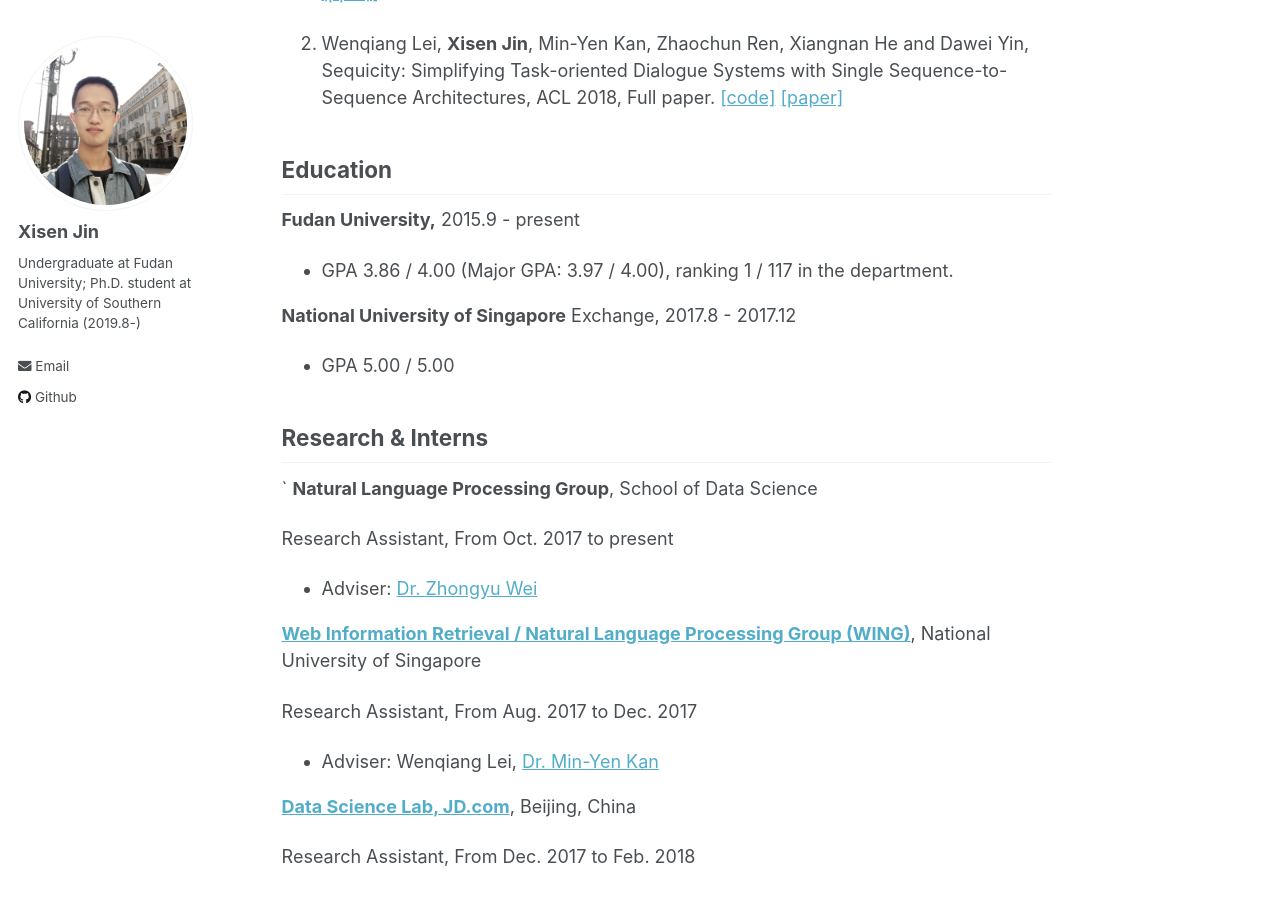
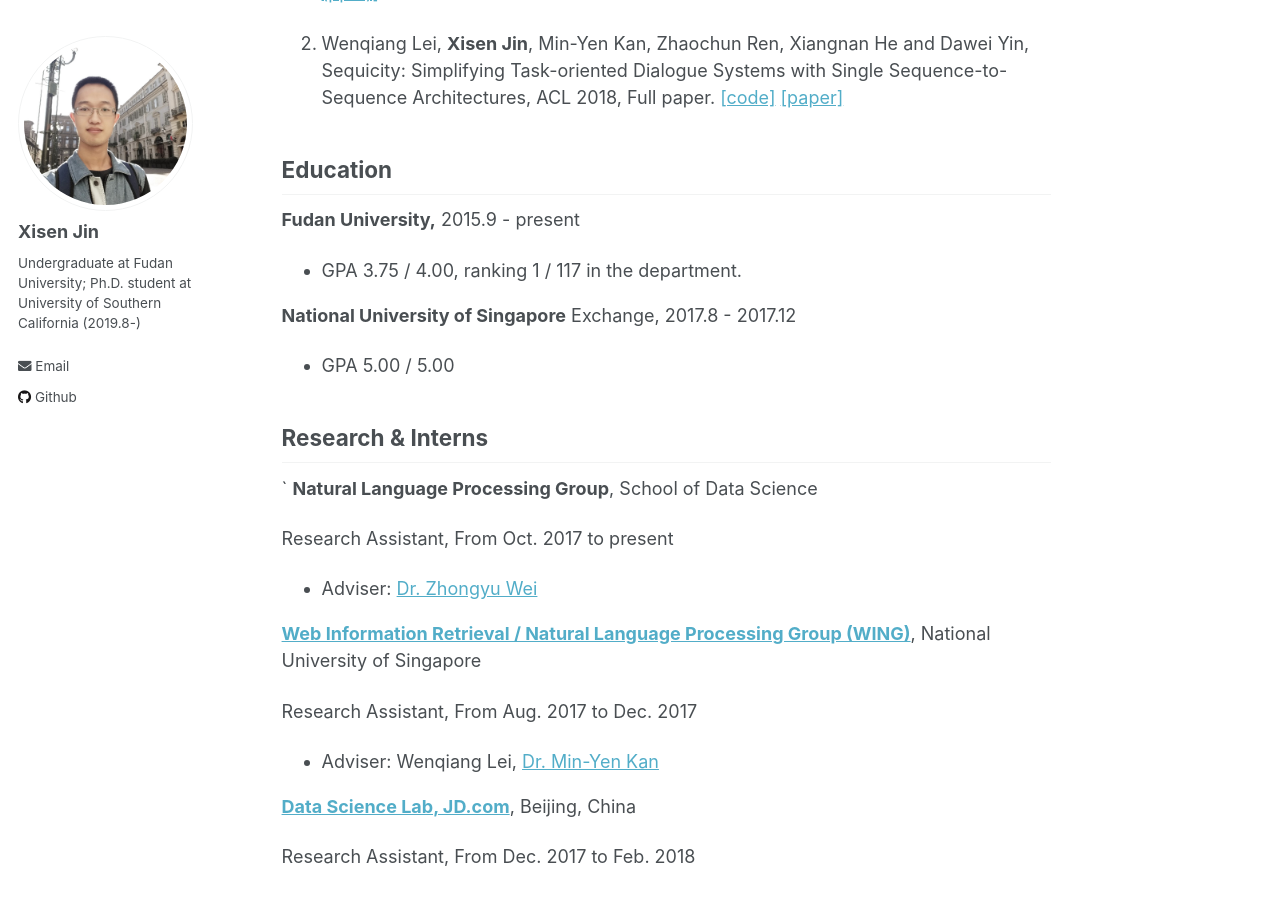
Before and after one commit to AuCson/aucson.github.io, a Jekyll site: the page built from _pages/about.md, in a window 1280 px wide and 900 px high, scrolled down 726 px. Built offline with Jekyll 4.4.1, drawn with Linux system fonts in a browser that asks for light colours.

Commit message:
Update about.md

```diff
--- a/_pages/about.md
+++ b/_pages/about.md
@@ -25,7 +25,7 @@ My research interests mainly lie on **Natural Language Processing** and **Machin
 ## Education
 
 <b>Fudan University,</b> 2015.9 - present
-- GPA 3.86 / 4.00 (Major GPA: 3.97 / 4.00), ranking 1 / 117 in the department.
+- GPA 3.75 / 4.00, ranking 1 / 117 in the department.
 
 <b>National University of Singapore</b> Exchange, 2017.8 - 2017.12
 - GPA 5.00 / 5.00
```
